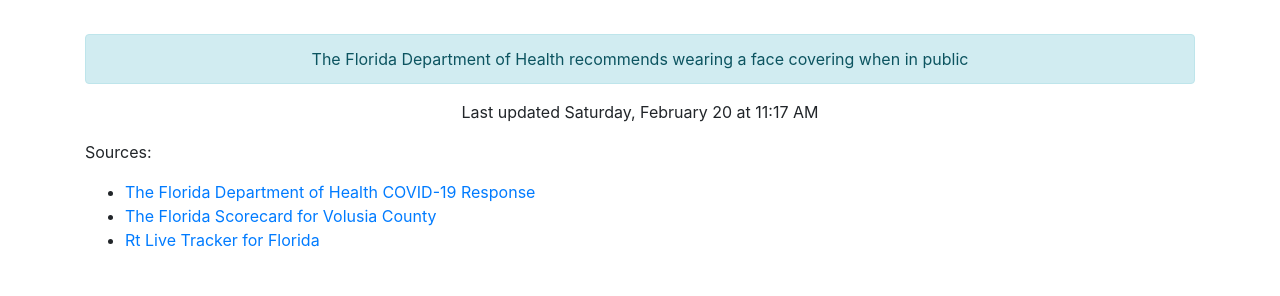
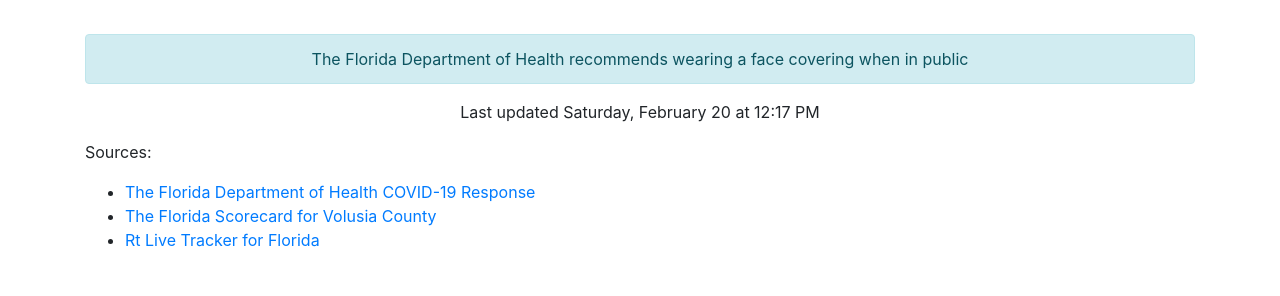
Before and after one commit to thinkjson/timeforchurch, a Jekyll site: the page built from index.md, in a window 1280 px wide. Shown: the part 544-840 px from the top of the page. Built offline with Jekyll 4.4.1, drawn with Linux system fonts in a browser that asks for light colours; our own code applies the rules of GitHub Pages for plain Markdown files.

Commit message:
Updating data

```diff
--- a/_includes/data.html
+++ b/_includes/data.html
@@ -10,4 +10,4 @@
     <div class="outcome text-success">YES</div>
     <div class="alert alert-info" role="alert">The Florida Department of Health recommends wearing a face covering when in public</div>
 
-    <p>Last updated Saturday, February 20 at 11:17 AM</p>
+    <p>Last updated Saturday, February 20 at 12:17 PM</p>
```
